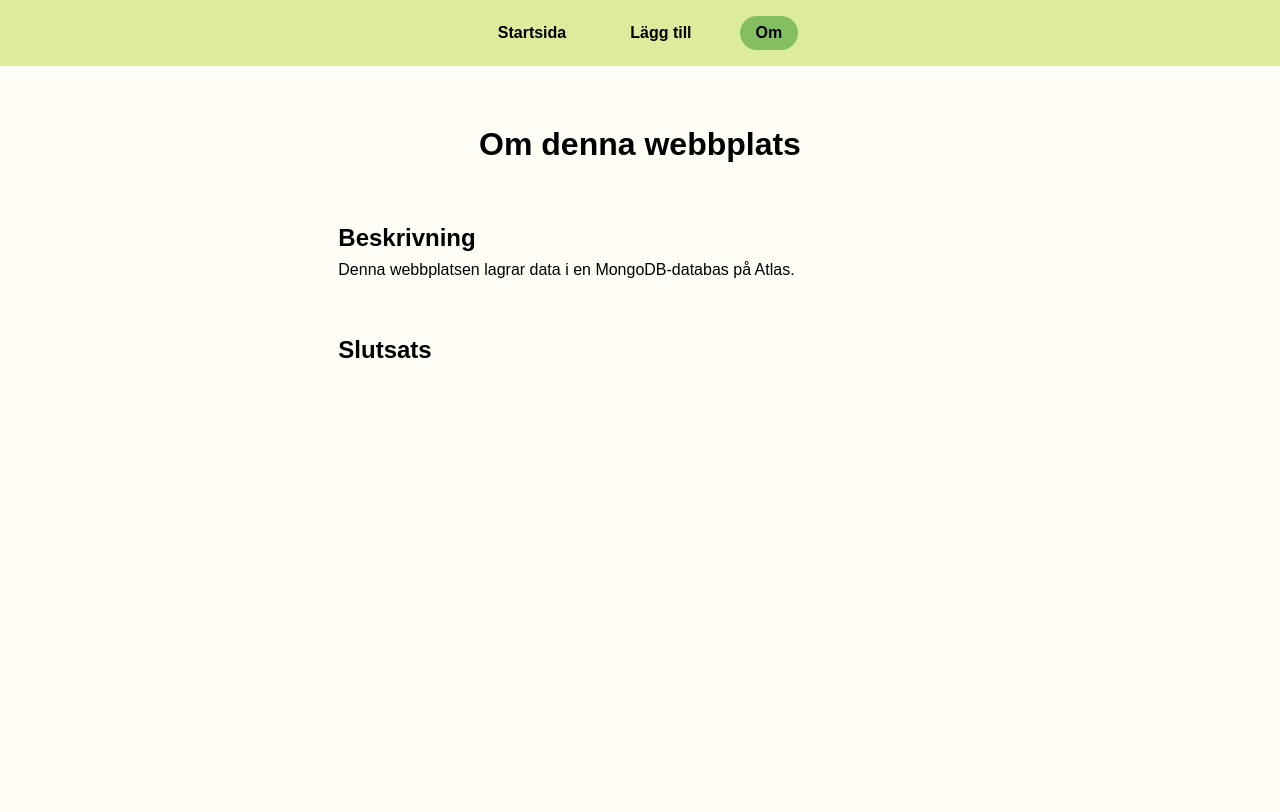
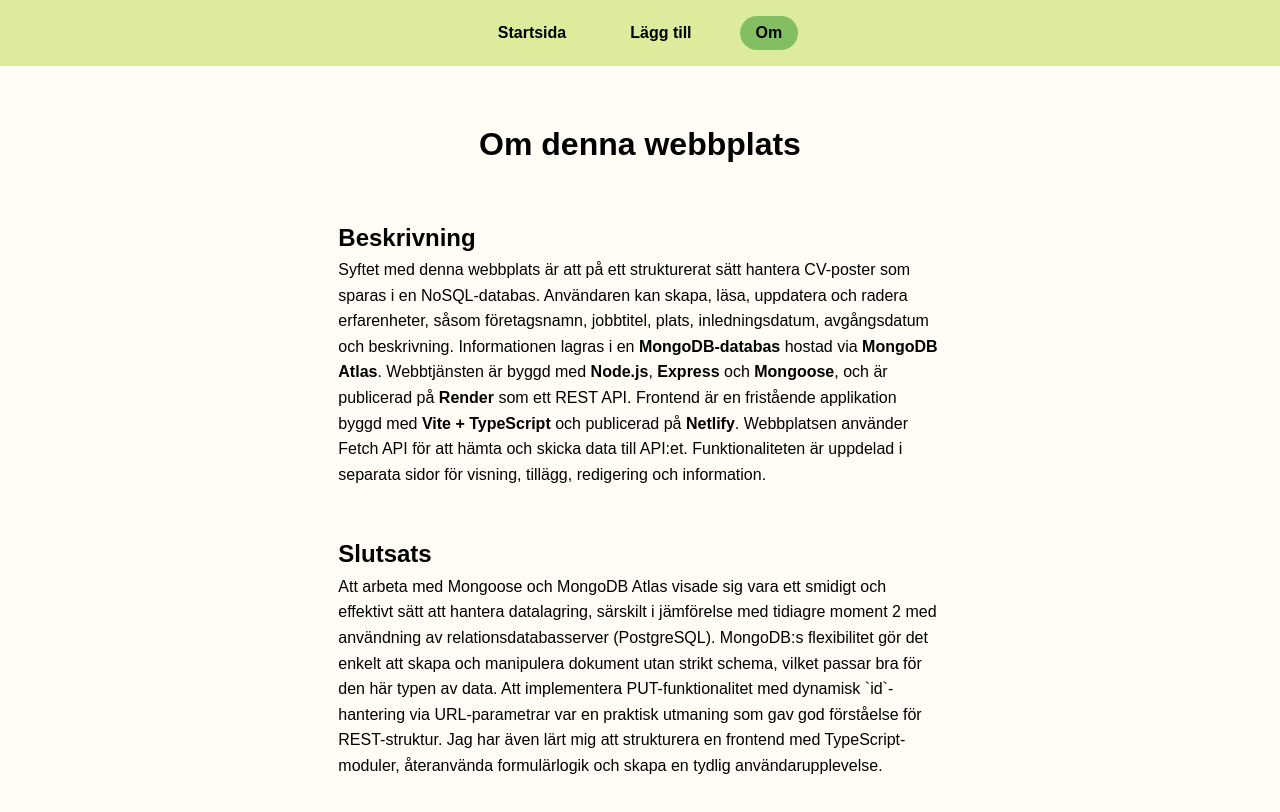
Before and after one commit to SaraM47/backend-moment3.2, a website built with Vite: page src/pages/about.html in a window 1280 px wide. Built offline with nearby package versions, Linux system fonts and the light colour scheme.

Commit message:
Added more an complete description and conclusion for about page

```diff
--- a/src/pages/about.html
+++ b/src/pages/about.html
@@ -17,10 +17,21 @@
     </nav>
     <main class="about-page">
         <h1>Om denna webbplats</h1>
+
         <section>
-        <h2>Beskrivning</h2>
-        <p>Denna webbplatsen lagrar data i en MongoDB-databas på Atlas.</p>
-        <h2>Slutsats</h2>
+          <h2>Beskrivning</h2>
+          <p>
+            Syftet med denna webbplats är att på ett strukturerat sätt hantera CV-poster som sparas i en NoSQL-databas. Användaren kan skapa, läsa, uppdatera och radera erfarenheter, såsom företagsnamn, jobbtitel, plats, inledningsdatum, avgångsdatum och beskrivning. Informationen lagras i en <strong>MongoDB-databas</strong> hostad via <strong>MongoDB Atlas</strong>. Webbtjänsten är byggd med <strong>Node.js</strong>, <strong>Express</strong> och <strong>Mongoose</strong>, och är publicerad på <strong>Render</strong> som ett REST API. Frontend är en fristående applikation byggd med <strong>Vite + TypeScript</strong> och publicerad på <strong>Netlify</strong>. Webbplatsen använder Fetch API för att hämta och skicka data till API:et. Funktionaliteten är uppdelad i separata sidor för visning, tillägg, redigering och information.
+          </p>
+        </section>
+
+        <section>
+          <h2>Slutsats</h2>
+          <p>
+            Att arbeta med Mongoose och MongoDB Atlas visade sig vara ett smidigt och effektivt sätt att hantera datalagring, särskilt i jämförelse med tidiagre moment 2 med användning av relationsdatabasserver (PostgreSQL). MongoDB:s flexibilitet gör det enkelt att skapa och manipulera dokument utan strikt schema, vilket passar bra för den här typen av data. Att implementera PUT-funktionalitet med dynamisk `id`-hantering via URL-parametrar var en praktisk utmaning som gav god förståelse för REST-struktur. Jag har även lärt mig att strukturera en frontend med TypeScript-moduler, återanvända formulärlogik och skapa en tydlig användarupplevelse.
+          </p>
+        </section>
+
     </section>
     </main>
 </body>
```
